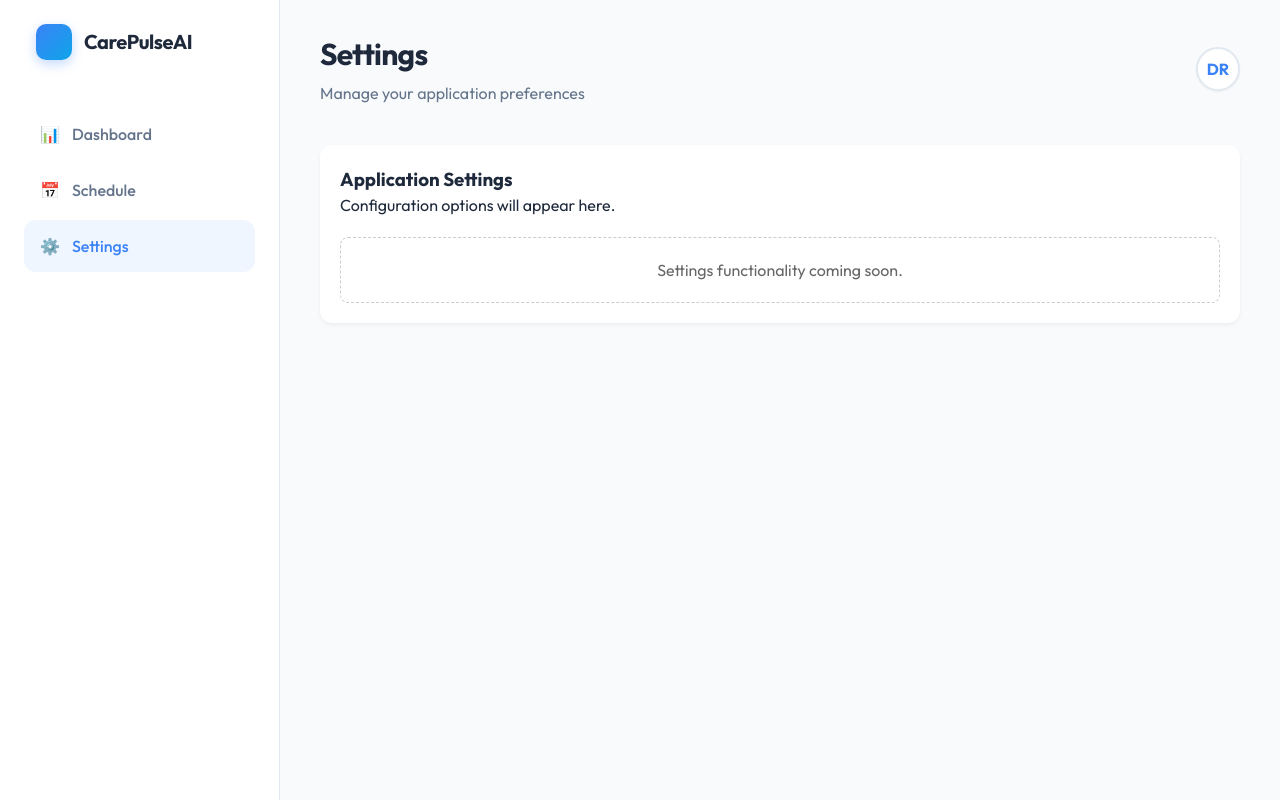
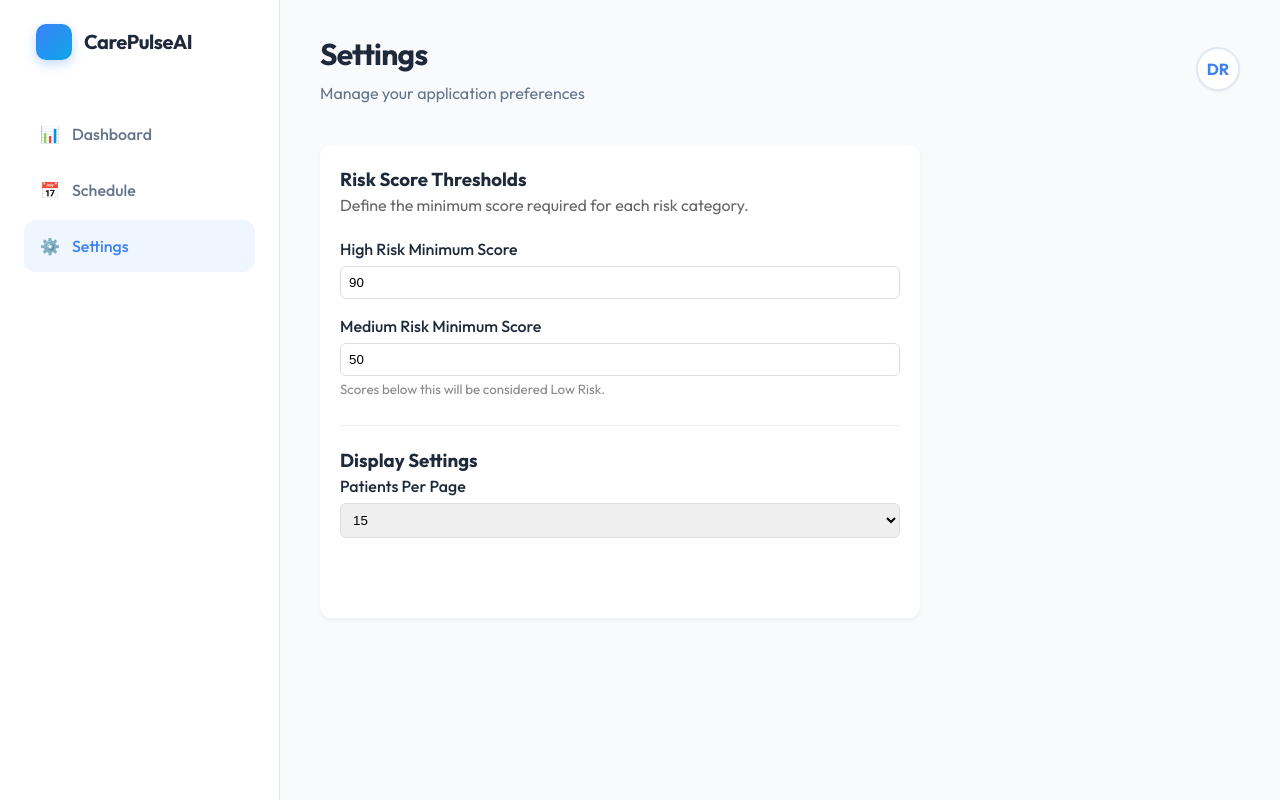
Before and after one commit to dhirajlaulkar/carepulse-ai, a FastAPI app: page /settings in a window 1280 px wide. Run offline with FastAPI, Linux system fonts and the light colour scheme.

Commit message:
feat: add settings page and API for risk thresholds and pagination

```diff
--- a/app/main.py
+++ b/app/main.py
@@ -104,9 +104,10 @@ def load_data():
 @app.get("/", response_class=HTMLResponse)
 async def dashboard(request: Request, page: int = 1):
     df = load_data()
+    settings = load_settings()
     stats = {'total': 0, 'high_risk': 0, 'medium_risk': 0, 'low_risk': 0}
     patients = []
-    PER_PAGE = 15
+    PER_PAGE = int(settings.get('per_page', 15))
     total_pages = 1
 
     if not df.empty:
@@ -161,8 +162,9 @@ async def settings(request: Request):
 @app.get("/partials/patients", response_class=HTMLResponse)
 async def get_patient_rows(request: Request, page: int = 1, risk_filter: str = 'all'):
     df = load_data()
+    settings = load_settings()
     patients = []
-    PER_PAGE = 15
+    PER_PAGE = int(settings.get('per_page', 15))
 
     if not df.empty:
         df_filtered = df.copy()
@@ -181,6 +183,16 @@ async def get_patient_rows(request: Request, page: int = 1, risk_filter: str = '
         "request": request,
         "patients": patients
     })
+
+@app.get("/api/settings")
+async def get_settings_api():
+    return load_settings()
+
+@app.post("/api/settings")
+async def update_settings_api(request: Request):
+    new_settings = await request.json()
+    save_settings(new_settings)
+    return {"status": "success", "settings": load_settings()}
 
 @app.get("/api/patients")
 async def get_patients():
--- a/app/templates/settings.html
+++ b/app/templates/settings.html
@@ -44,14 +44,94 @@
                 </div>
             </header>
 
-            <div class="settings-container" style="padding: 20px; background: white; border-radius: 12px; box-shadow: 0 2px 4px rgba(0,0,0,0.05);">
-                <h3>Application Settings</h3>
-                <p>Configuration options will appear here.</p>
+            <div class="settings-container" style="padding: 20px; background: white; border-radius: 12px; box-shadow: 0 2px 4px rgba(0,0,0,0.05); max-width: 600px;">
+                <h3>Risk Score Thresholds</h3>
+                <p style="color: #666; margin-bottom: 20px;">Define the minimum score required for each risk category.</p>
 
-                <div style="margin-top: 20px; padding: 20px; border: 1px dashed #ccc; border-radius: 8px; text-align: center; color: #666;">
-                    Settings functionality coming soon.
+                <div class="form-group" style="margin-bottom: 15px;">
+                    <label style="display: block; margin-bottom: 5px; font-weight: 500;">High Risk Minimum Score</label>
+                    <input type="number" id="highThreshold" class="form-control" style="width: 100%; padding: 8px; border: 1px solid #ddd; border-radius: 6px;">
                 </div>
+
+                <div class="form-group" style="margin-bottom: 25px;">
+                    <label style="display: block; margin-bottom: 5px; font-weight: 500;">Medium Risk Minimum Score</label>
+                    <input type="number" id="mediumThreshold" class="form-control" style="width: 100%; padding: 8px; border: 1px solid #ddd; border-radius: 6px;">
+                    <small style="color: #888;">Scores below this will be considered Low Risk.</small>
+                </div>
+
+                <hr style="border: 0; border-top: 1px solid #eee; margin: 20px 0;">
+
+                <h3>Display Settings</h3>
+                <div class="form-group" style="margin-bottom: 25px;">
+                    <label style="display: block; margin-bottom: 5px; font-weight: 500;">Patients Per Page</label>
+                    <select id="perPage" class="form-control" style="width: 100%; padding: 8px; border: 1px solid #ddd; border-radius: 6px;">
+                        <option value="5">5</option>
+                        <option value="10">10</option>
+                        <option value="15">15</option>
+                        <option value="20">20</option>
+                        <option value="50">50</option>
+                    </select>
+                </div>
+
+                <button onclick="saveSettings()" id="saveBtn" style="background: var(--primary-color); color: white; border: none; padding: 10px 20px; border-radius: 6px; cursor: pointer; font-weight: 500;">Save Changes</button>
+                <span id="statusMessage" style="margin-left: 10px; font-size: 0.9em;"></span>
             </div>
+
+            <script>
+                // Load Settings on Page Load
+                async function loadSettings() {
+                    try {
+                        const response = await fetch('/api/settings');
+                        const settings = await response.json();
+
+                        document.getElementById('highThreshold').value = settings.high_threshold || 90;
+                        document.getElementById('mediumThreshold').value = settings.medium_threshold || 50;
+                        document.getElementById('perPage').value = settings.per_page || 15;
+                    } catch (error) {
+                        console.error('Failed to load settings:', error);
+                    }
+                }
+
+                // Save Settings
+                async function saveSettings() {
+                    const btn = document.getElementById('saveBtn');
+                    const msg = document.getElementById('statusMessage');
+
+                    btn.disabled = true;
+                    btn.textContent = 'Saving...';
+                    msg.textContent = '';
+
+                    const settings = {
+                        high_threshold: parseInt(document.getElementById('highThreshold').value),
+                        medium_threshold: parseInt(document.getElementById('mediumThreshold').value),
+                        per_page: parseInt(document.getElementById('perPage').value)
+                    };
+
+                    try {
+                        const response = await fetch('/api/settings', {
+                            method: 'POST',
+                            headers: { 'Content-Type': 'application/json' },
+                            body: JSON.stringify(settings)
+                        });
+
+                        if (response.ok) {
+                            msg.textContent = 'Settings saved successfully!';
+                            msg.style.color = 'green';
+                            setTimeout(() => msg.textContent = '', 3000);
+                        } else {
+                            throw new Error('Failed to save');
+                        }
+                    } catch (error) {
+                        msg.textContent = 'Error saving settings.';
+                        msg.style.color = 'red';
+                    } finally {
+                        btn.disabled = false;
+                        btn.textContent = 'Save Changes';
+                    }
+                }
+
+                document.addEventListener('DOMContentLoaded', loadSettings);
+            </script>
         </main>
     </div>
 </body>
```
